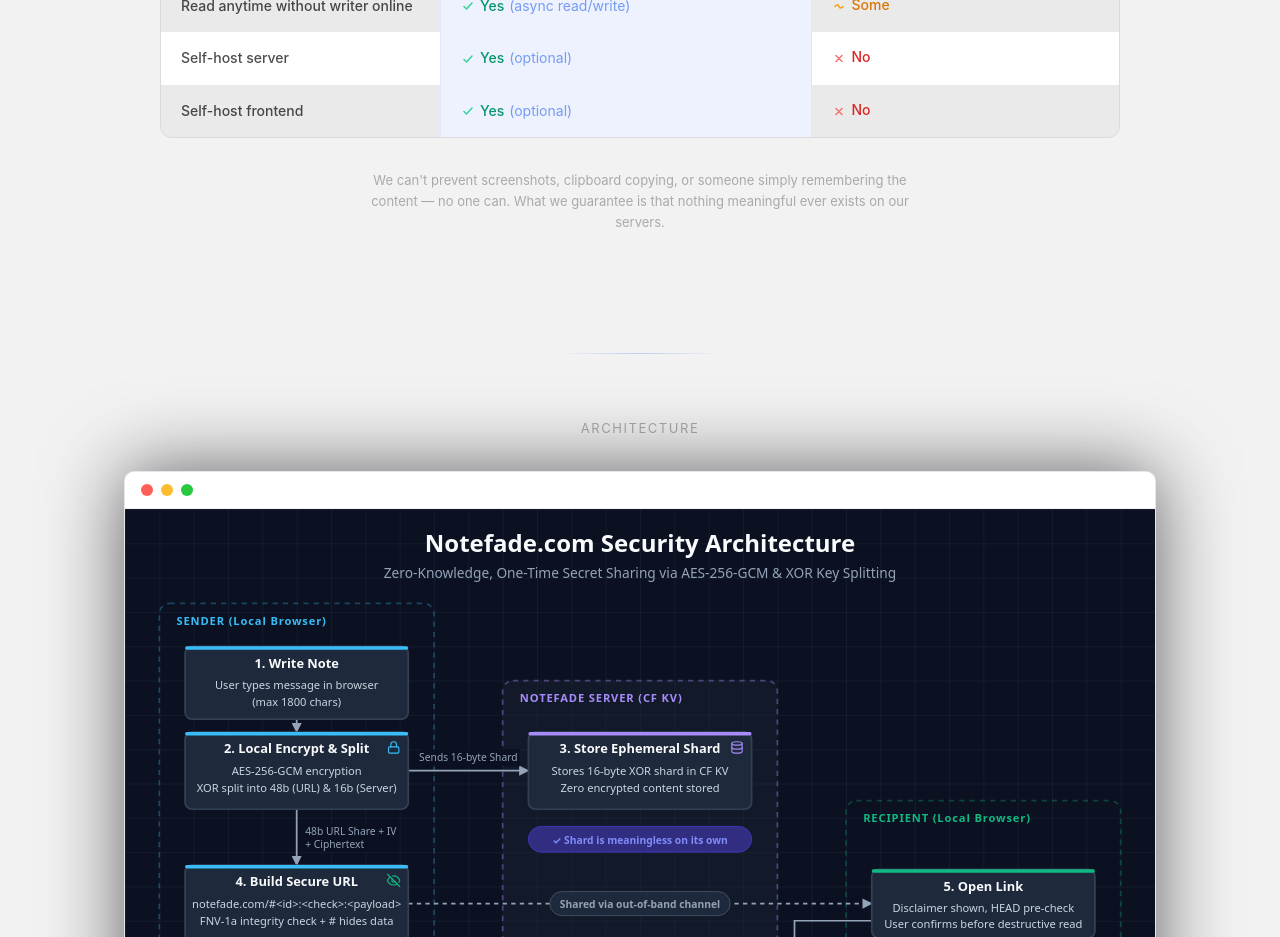
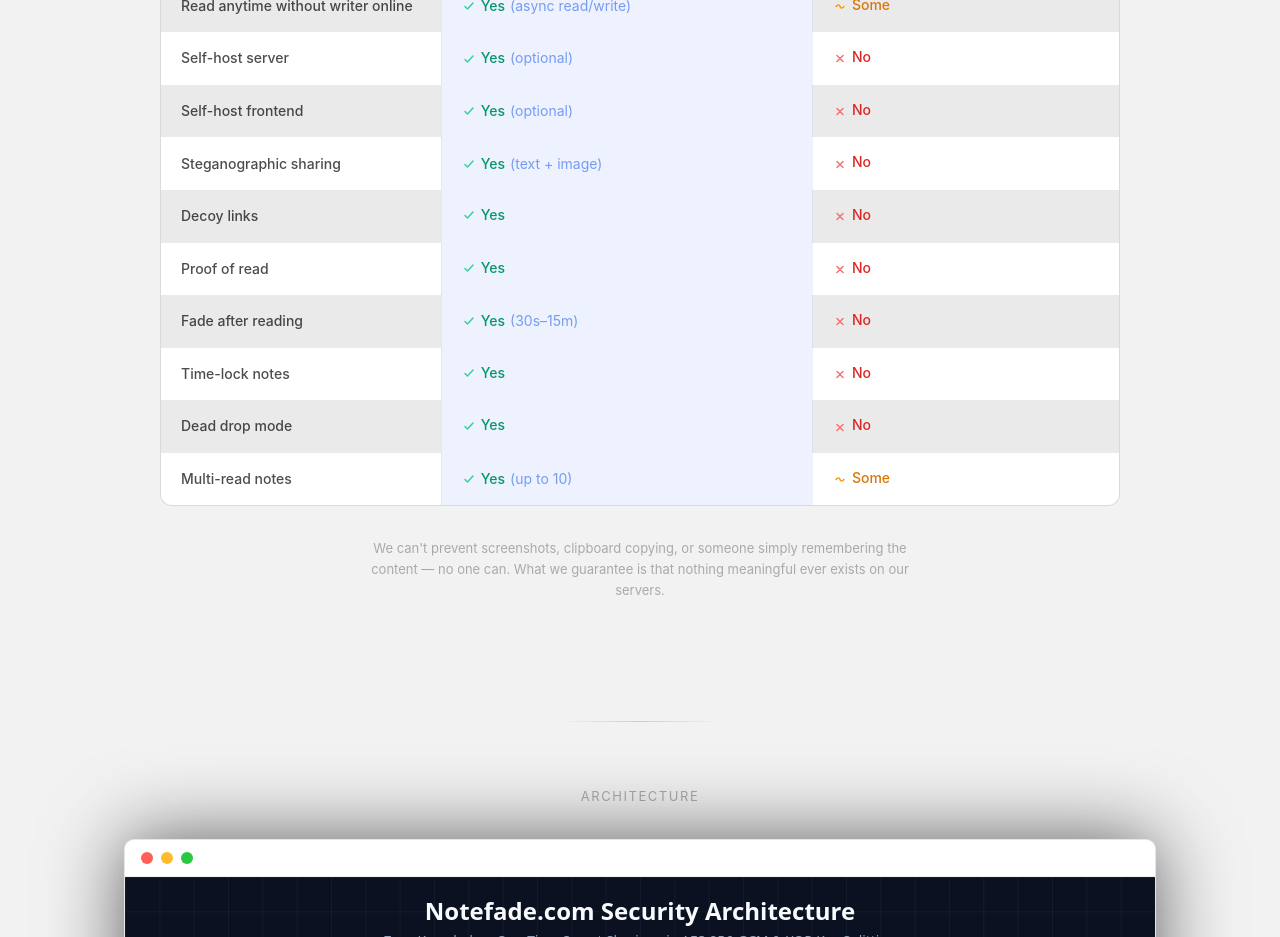
Before and after one commit to SaschaWebDev/notefade, a React (Vite) app: page / in a window 1280 px wide. Shown: the part 4800-5737 px from the top of the page. Built offline with nearby package versions, Linux system fonts and the light colour scheme; no server answers.

Commit message:
feat: add advanced features to landing comparison table
Add steganographic sharing, decoy links, proof of read, fade after
reading, time-lock, dead drop, and multi-read to the feature comparison.

```diff
--- a/src/components/LandingComparison.tsx
+++ b/src/components/LandingComparison.tsx
@@ -362,6 +362,57 @@
     ),
     typical: <No />,
   },
+  // --- Advanced features ---
+  {
+    label: 'Steganographic sharing',
+    notefade: (
+      <Check>
+        <span className={styles.greenText}>Yes</span>{' '}
+        <span className={styles.dimDetail}>(text + image)</span>
+      </Check>
+    ),
+    typical: <No />,
+  },
+  {
+    label: 'Decoy links',
+    notefade: <Yes />,
+    typical: <No />,
+  },
+  {
+    label: 'Proof of read',
+    notefade: <Yes />,
+    typical: <No />,
+  },
+  {
+    label: 'Fade after reading',
+    notefade: (
+      <Check>
+        <span className={styles.greenText}>Yes</span>{' '}
+        <span className={styles.dimDetail}>(30s–15m)</span>
+      </Check>
+    ),
+    typical: <No />,
+  },
+  {
+    label: 'Time-lock notes',
+    notefade: <Yes />,
+    typical: <No />,
+  },
+  {
+    label: 'Dead drop mode',
+    notefade: <Yes />,
+    typical: <No />,
+  },
+  {
+    label: 'Multi-read notes',
+    notefade: (
+      <Check>
+        <span className={styles.greenText}>Yes</span>{' '}
+        <span className={styles.dimDetail}>(up to 10)</span>
+      </Check>
+    ),
+    typical: <Some />,
+  },
 ];
 
 export function LandingComparisonContent() {
```
